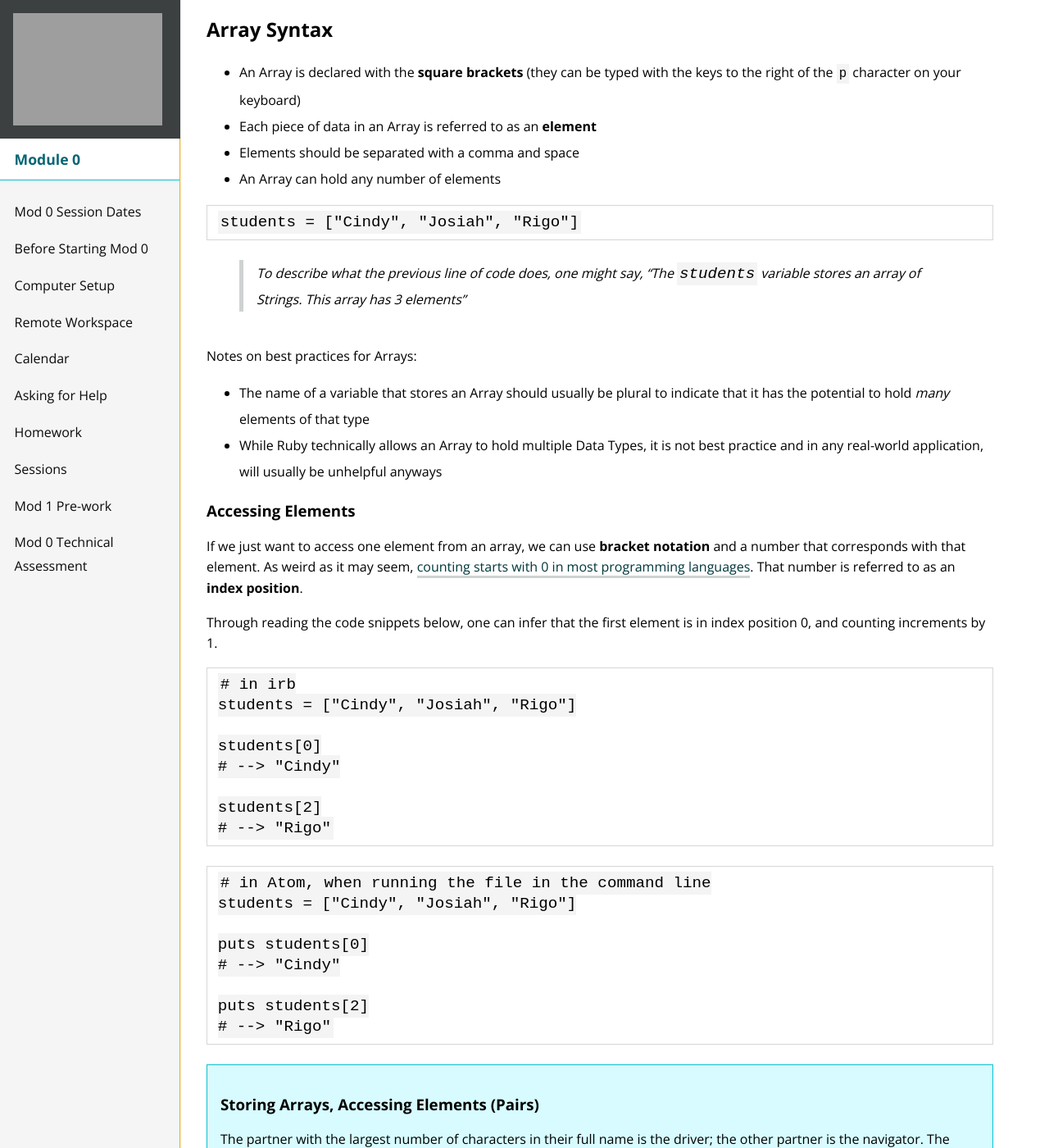
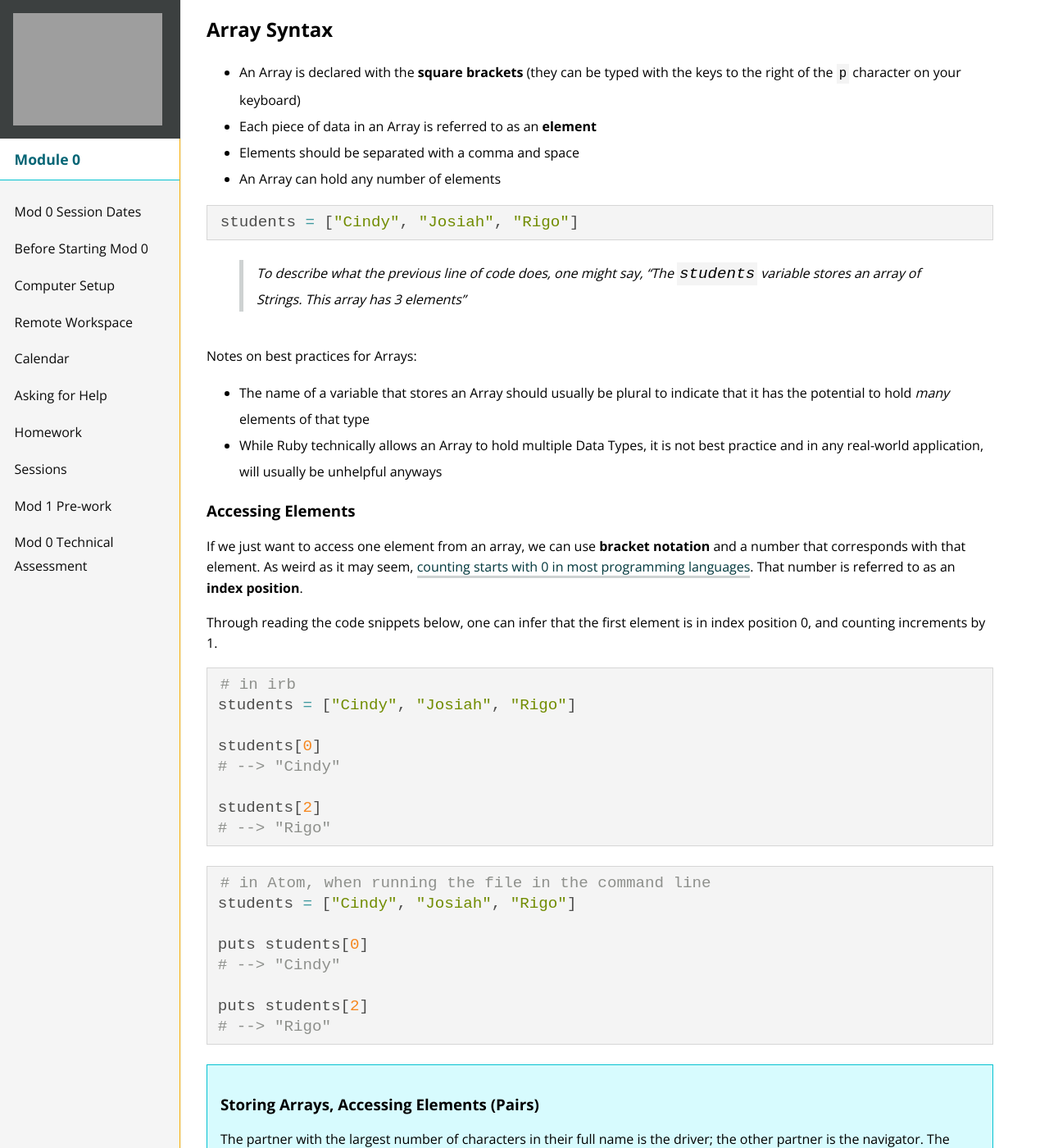
Before and after one commit to turingschool/mod-0-curriculum, a Jekyll site: the page built from session5/be-arrays.md, in a window 1280 px wide and 1400 px high, scrolled down 1468 px. Shown: the whole window at 82% size. Built offline with Jekyll 4.4.1, drawn with Linux system fonts in a browser that asks for light colours; nearby versions of some CDN libraries; some of the changed text lies outside the part shown.

Commit message:
Fix ruby code snippets

````diff
--- a/session5/be-arrays.md
+++ b/session5/be-arrays.md
@@ -25,7 +25,7 @@ subheading: Intro to Arrays in Ruby
 
 Let's consider a list of students in a class, using the programming tools we've learned thus far:
 
-```Ruby
+```ruby
 student1 = "Josiah"
 student2 = "Cindy"
 student3 = "Violet"
@@ -60,7 +60,7 @@ Notice that in the previous examples, the items in a given list are all of the _
 - Elements should be separated with a comma and space
 - An Array can hold any number of elements
 
-```Ruby
+```ruby
 students = ["Cindy", "Josiah", "Rigo"]
 ```
 
@@ -77,7 +77,7 @@ If we just want to access one element from an array, we can use **bracket notati
 
 Through reading the code snippets below, one can infer that the first element is in index position 0, and counting increments by 1.
 
-```Ruby
+```ruby
 # in irb
 students = ["Cindy", "Josiah", "Rigo"]
 
@@ -88,7 +88,7 @@ students[2]
 # --> "Rigo"
 ```
 
-```Ruby
+```ruby
 # in Atom, when running the file in the command line
 students = ["Cindy", "Josiah", "Rigo"]
 
@@ -122,7 +122,7 @@ An **Array method** is a piece of functionality that is built into the Ruby lang
 
 To use an Array method in Ruby, we first must tell Ruby which Array we want to perform the method on. After that, a dot/period, then the name of the method followed by parentheses.
 
-```Ruby
+```ruby
 students = ["Cindy", "Josiah", "Rigo"]
 students.pop
 
````
